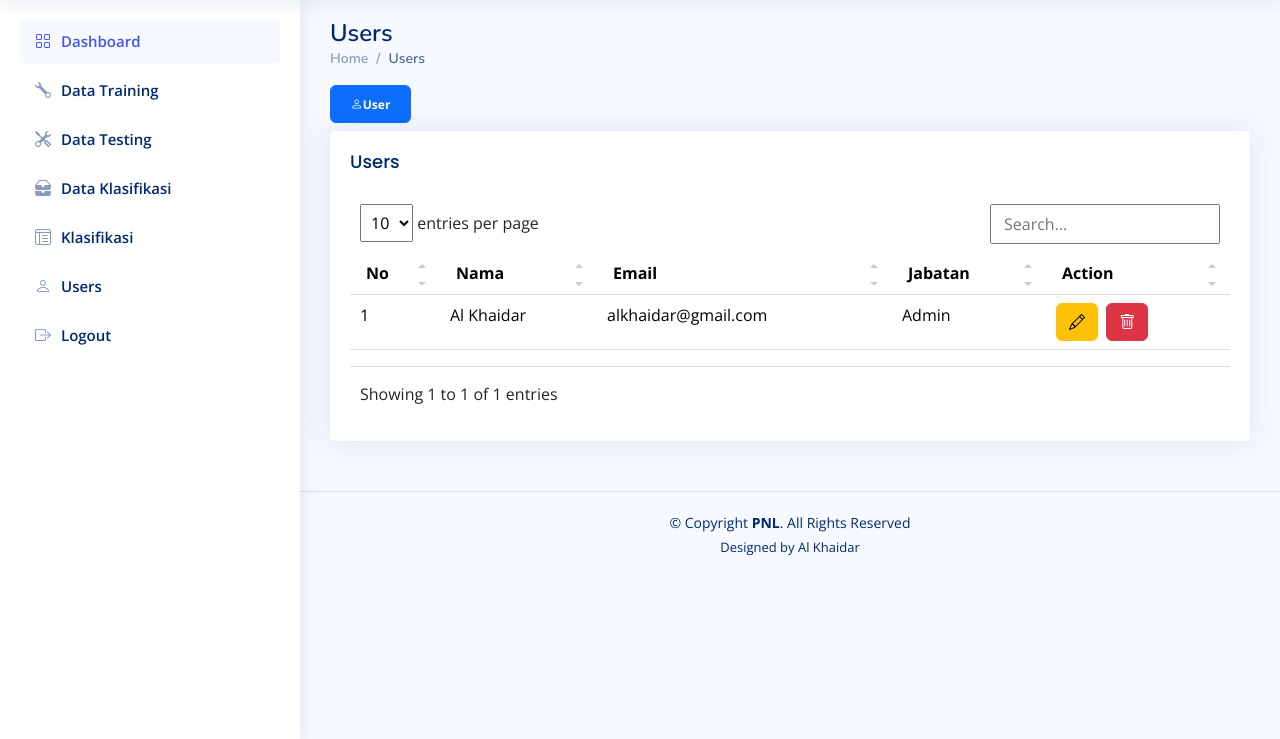
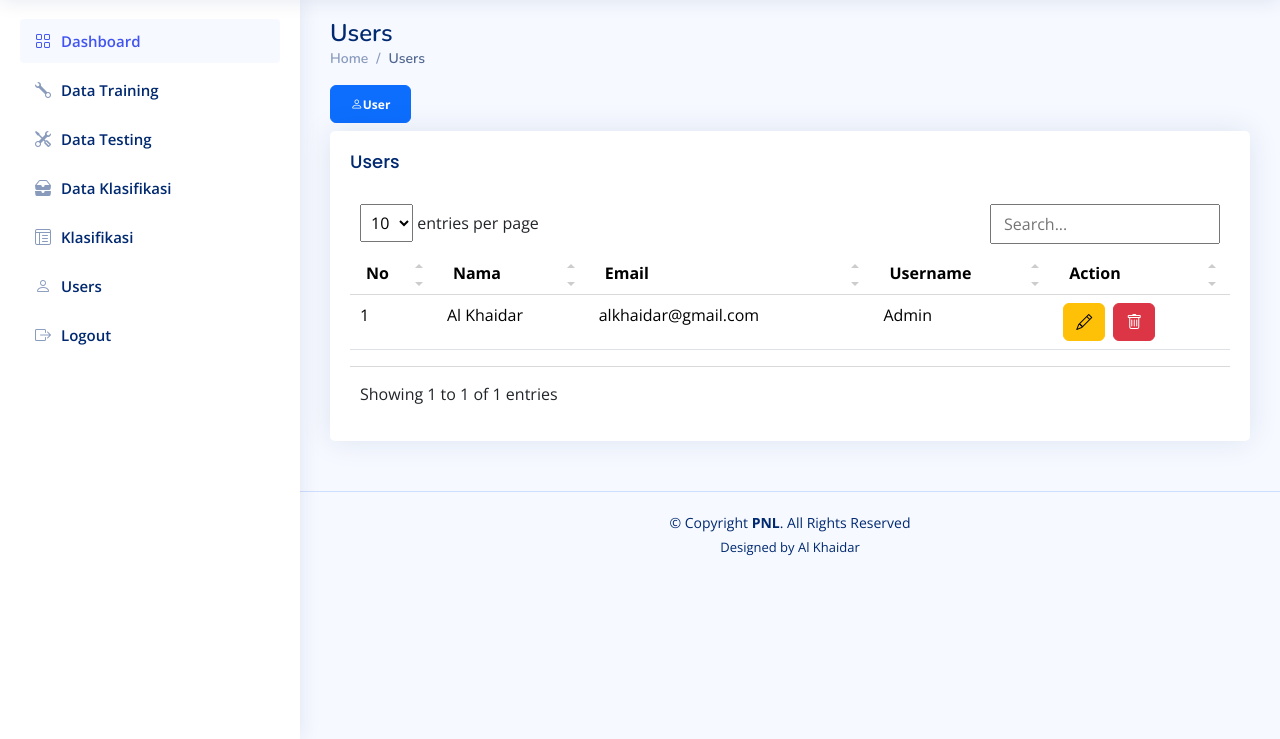
Before and after one commit to Alkhaidar/Klasifikasi-UKT-PNL, a Flask app: page /user in a window 1280 px wide. Shown: the part 61-800 px from the top of the page. Run offline with Flask 3, Linux system fonts and the light colour scheme; some libraries are stand-ins or nearby versions.

Commit message:
Upload Terbaru 2

```diff
--- a/app.py
+++ b/app.py
@@ -1,12 +1,45 @@
-from flask import Flask, render_template, request, redirect, url_for
+from flask import Flask, render_template, request, redirect, url_for, session
+from flask_mysqldb import MySQL
+
 app = Flask(__name__)
+app.secret_key= 'your-secret-key'
+
+
+#Meghubungkan Mysql
+app.config['MYSQL_HOST'] ='localhost'
+app.config['MYSQL_USER'] = 'root'
+app.config['MYSQL_PASSWORD'] = ''
+app.config['MYSQL_DB'] = 'klasifikasi'
+
+mysql = MySQL(app)
+
 
 @app.route ('/')
 def Index ():
-    return render_template('dashboard.html')
+    if 'username' in session:
+        return render_template('dashboard.html', username=session['username'])
+    else:
+        return render_template('login.html')
+
+@app.route('/login', methods=['GET', 'POST'])
+def login ():
+    if request.method == 'POST':
+        username = request.form['username']
+        pwd = request. form['password']
+        cur = mysql.connection.cursor()
+        cur.execute(f"select username, password from tbl_users where username = '{username}'")
+        user = cur.fetchone()
+        cur.close()
+        if user and pwd == user [1]:
+            session ['username'] = user[0]
+            return redirect(url_for('Index'))
+        else:
+            return render_template('login.html',error='Invalid username or password')
+    return render_template('login.html')
+
 
 @app.route ('/user')
-def login ():
+def user ():
     return render_template('user.html')
 
 @app.route ('/datatraining')
@@ -25,9 +58,6 @@ def dataklasifikasi ():
 def klasifikasi ():
     return render_template('klasifikasi.html')
 
-@app.route ('/login')
-def logout ():
-    return render_template('login.html')
 
 if __name__ == "__main__":
     app.run(debug=True)
--- a/templates/dataklasifikasi.html
+++ b/templates/dataklasifikasi.html
@@ -18,7 +18,7 @@
           <h5 class="card-title">Hasil Data Klasifikasi</h5>
           <!-- Table with stripped rows -->
           <div style="overflow-x: auto;">
-          <table class="table datatable">
+          <table class="table datatable table-bordered">
             <thead>
               <tr>
                 <th>No</th>
--- a/templates/login.html
+++ b/templates/login.html
@@ -64,8 +64,7 @@
                     <p class="text-center small">Masukan Username & Password</p>
                   </div>
 
-                  <form class="row g-3 needs-validation" novalidate>
-
+                  <form method="POST" action="/login" class="row g-3 needs-validation" novalidate>
                     <div class="col-12">
                       <label for="yourUsername" class="form-label">Username</label>
                       <div class="input-group has-validation">
--- a/templates/user.html
+++ b/templates/user.html
@@ -28,6 +28,12 @@
       <div class="modal-body">
               <!-- Isi formulir tambah di sini -->
               <form>
+                <div class="row mb-3">
+                  <div class="col-sm-12">
+                      <label for="namaLengkap" class="form-label">Nama Lengkap</label>
+                      <input type="text" class="form-control" id="namaLengkap" placeholder="Masukkan Nama Lengkap">
+                  </div>
+              </div>
                 <div class="row mb-3">
                     <div class="col-sm-12">
                         <label for="namaLengkap" class="form-label">Nama Lengkap</label>
@@ -93,7 +99,7 @@
                   <th>No</th>
                   <th>Nama</th>
                   <th>Email</th>
-                  <th>Jabatan</th>
+                  <th>Username</th>
                   <th>Action</th>
                 </tr>
               </thead>
```
